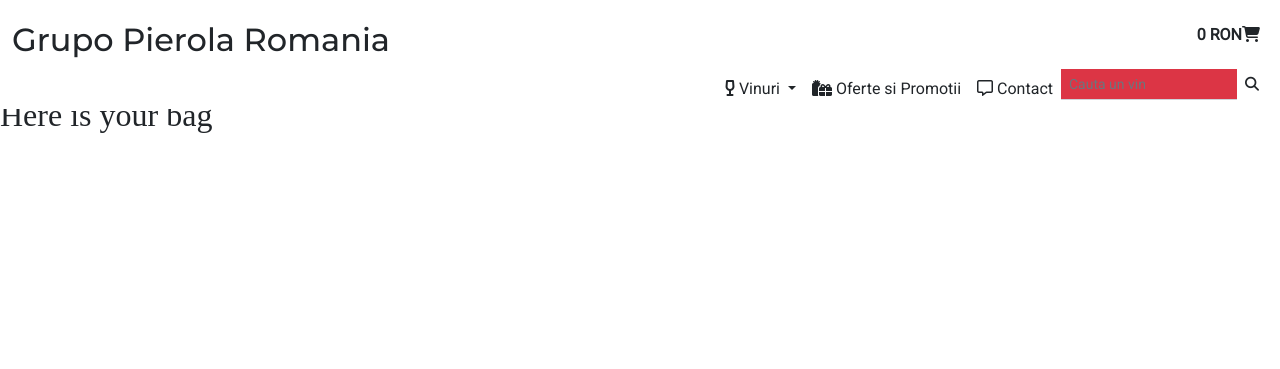
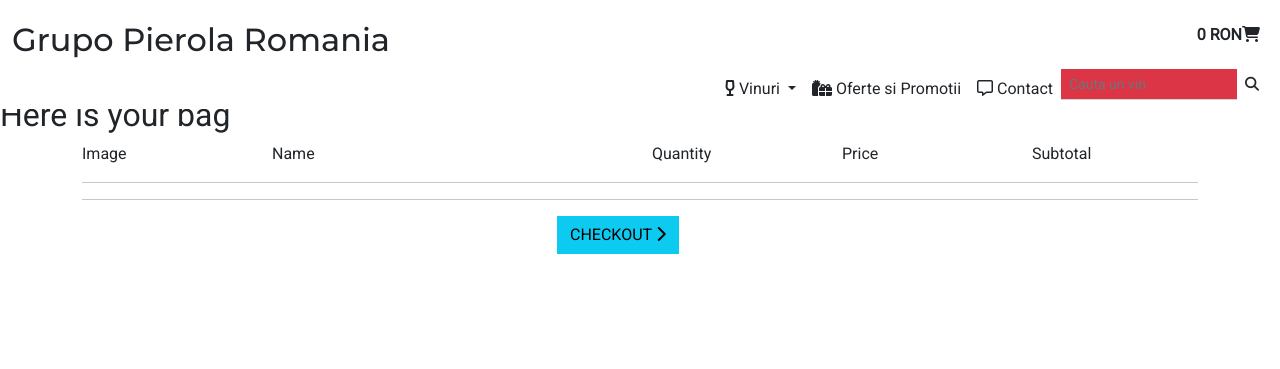
Before and after one commit to BuleandraGeorge/GPR-Official, a Django app: page /bag/ in a window 1280 px wide. Shown: the top 369 px of the page. Run offline with Django 3.2, Linux system fonts and the light colour scheme; some libraries are stand-ins or nearby versions.

Commit message:
Bag Content, edit bag quantity

```diff
--- a/bag/templates/bag/bag.html
+++ b/bag/templates/bag/bag.html
@@ -2,7 +2,113 @@
 {% load static %}
 {% block content %}
 <h2> Here is your bag </h2>
+<div class="container">
+    <div class="row">
+        <div class="col-2">Image</div>
+        <div class="col-4 mx-auto">Name</div>
+        <div class="col-2 mx-auto">Quantity</div>
+        <div class="col-2 mx-auto">Price</div>
+        <div class="col-2 mx-auto">Subtotal</div>
+    </div>
+<hr>
 {% for item in bag_items %}
-    {{item}}
+    <div class="row">
+        <div class="col-2">
+            {% if item.wine.image %}
+                <img src="{{item.wine.image.url}}" class="mx-auto" style="height:9rem; width:3rem;" alt="{{wine.name}}">
+            {% else %}
+                <img src="{{MEDIA_URL}}no_img.jpg" width="100rem" height="100rem" >
+            {% endif %}
+        </div>
+        <div class="col-4 my-auto">
+            <p>{{item.wine.name}}</p>
+            <p>{{item.size}}</p>
+        </div>
+        <div class="col-2 my-auto">
+            <form method="POST" action="{% url 'edit_bag' item.wine.id %}" id="form_{{ item.wine.id }}">
+                    {% csrf_token %}
+            <div class="input-group input-group-sm">
+                <div class="input-group-preppend">
+                    <button
+                    class="decrement-qty btn btn-dark rounded-0 btn-sm" data-item_id="{{ item.wine.id }}"
+                    id="decrement-qty_{{ item.wine.id }}">
+                    <i class="fas fa-minus"></i>
+                    </button>
+                </div>
+                    <input class="form-control qty_input text-center" type="number" value="{{item.qty}}" min="0" max="99" id="id_input_{{item.wine.id}}" name="quantity" data-item_id="{{item.wine.id}}">
+                    <input type="hidden" value="{{item.size}}" name="size">
+
+                <div class="input-group-append mr-1">
+                    <button
+                    class="increment-qty btn btn-dark rounded-0 btn-sm"
+                    data-item_id="{{ item.wine.id }}"
+                    id="increment-qty_{{ item.wine.id }}">
+                    <i class="fas fa-plus"></i>
+                    </button>
+                </div>
+            </div>
+             </form>
+            <p class="mx-auto">
+                <a class="text-decoration-none text-info update_link"
+                id="{{item.wine.id}}">Update</a>
+            </p>
+        </div>
+        <div class="col-2 my-auto">{{item.wine.price}}</div>
+        <div class="col-2 my-auto">Se calculeaza</div>
+    </div>
 {% endfor %}
+<hr>
+<div class="row">
+    <div class="col-2 mx-auto">
+        <a href="#" class="btn btn-info rounded-0">CHECKOUT <i class="fas fa-chevron-right "></i></a>
+    </div>
+</div>
+</div>
 {% endblock %}
+{% block postload_js %}
+<script type="text/javascript">
+    // function that enables or disable the buttons
+$('.update_link').click(function(e){
+    var formId = $(this).attr("id");
+    var form = $(`#form_${formId}`);
+    form.submit();
+})
+function handleEnableDisable(itemId){
+        var currentInput = parseInt($(`#id_input_${itemId}`).val());
+        var qtyAvailable = parseInt($(`#id_input_${itemId}`).data('qty-available'));
+        var minusDisabled = currentInput < 1 ;
+        var plusDisabled = currentInput >= qtyAvailable;
+        $(`#decrement-qty_${itemId}`).prop('disabled', minusDisabled);
+        $(`#increment-qty_${itemId}`).prop('disabled', plusDisabled);
+    }
+// sets the quantity at input and max value
+function maxQtyAvaibleSetter(wineId){
+    var qty = $(`#${wineId} option:selected`).data('quantity_available');
+    $(`#id_input_${wineId}`).data('qty-available', qty);
+    $(`#id_input_${wineId}`).attr('max', qty)
+}
+// enables/disables the buttons on page load
+var allWineInputs = $('.qty_input');
+for (let i=0; i < allWineInputs.length; i++){
+    var wineId = $(allWineInputs[i]).data('item_id');
+    maxQtyAvaibleSetter(wineId);
+    handleEnableDisable(wineId);
+}
+$('.decrement-qty').click(function(e){
+    e.preventDefault();
+    var closestInput = $(this).closest('.input-group').find('.qty_input')[0];
+    var currentValue = parseInt($(closestInput).val());
+    $(closestInput).val(currentValue - 1);
+    var itemId = $(this).data('item_id');
+    handleEnableDisable(itemId);
+});
+$('.increment-qty').click(function(e){
+    e.preventDefault();
+    var closestInput = $(this).closest('.input-group').find('.qty_input')[0];
+    var currentValue = parseInt($(closestInput).val());
+    $(closestInput).val(currentValue + 1);
+    var itemId = $(this).data('item_id');
+    handleEnableDisable(itemId);
+});
+</script>
+{% endblock %}
--- a/bag/urls.py
+++ b/bag/urls.py
@@ -4,5 +4,6 @@
 
 urlpatterns = [
     path('', views.bag_view, name="bag"),
-    path('<int:wine_id>/', views.add_to_bag, name="add_to_bag"),
+    path('add/<int:wine_id>/', views.add_to_bag, name="add_to_bag"),
+    path('edit/<int:wine_id>/', views.edit_bag, name="edit_bag"),
 ]
--- a/bag/views.py
+++ b/bag/views.py
@@ -1,4 +1,4 @@
-from django.shortcuts import render, redirect
+from django.shortcuts import render, redirect, reverse
 from wines.models import wine
 
 
@@ -21,4 +21,17 @@
     else:
         bag[wine_id] = {'size_qty':{size: quantity}}
     request.session['bag'] = bag
+    print(bag)
     return redirect(redirect_url)
+
+def edit_bag(request, wine_id):
+    qty = int(request.POST.get('quantity'))
+    wine_id = str(wine_id)
+    size = request.POST.get('size')
+    bag = request.session.get('bag',{})
+    if qty == 0:
+        bag.pop(wine_id)
+    else:
+        bag[wine_id]['size_qty'][size] = qty
+    request.session['bag'] = bag
+    return redirect(reverse('bag'))
--- a/home/templates/home/home.html
+++ b/home/templates/home/home.html
@@ -54,7 +54,7 @@
                                     <p class="mb-0 ml-auto text-truncate text-right"><strong >{{wine.region}}</strong></p>
                                     <p class="m-0 text-truncate text-right"><strong>{{wine.grape}}</strong></p>
                                     <p class="m-0 text-truncate text-right"><strong>{{wine.price}}RON</strong></p>
-                                    <form method="POST" action="{% url 'add_to_bag' wine.id %}" id="wine-form">
+                                    <form method="POST" action="{% url 'add_to_bag' wine.id %}" id="wine-form_{{wine.id}}">
                                          {% csrf_token %}
                                         <p class="m-0"><select class="form-control form-control-sm size" name="wine_size" id="{{wine.id}}" >
                                         {% for winees in wines_sizes %}
@@ -89,7 +89,7 @@
                         </div>
                         <div class="row mb-1">
                             <div class="col-12">
-                                <input type="submit" form="wine-form" class="btn btn-danger rounded-0 w-100" value="Comanda ACUM!">
+                                <input type="submit" form="wine-form_{{wine.id}}" class="btn btn-danger rounded-0 w-100" value="Comanda ACUM!">
                             </div>
                         </div>
                     </div>
--- a/static/css/base.css
+++ b/static/css/base.css
@@ -1,7 +1,7 @@
 @import url('https://fonts.googleapis.com/css2?family=Montserrat:wght@500&family=Roboto&display=swap');
 body{
     margin-top: 6rem;
-    font-family: 'Roboto, sans-serif';
+    font-family: 'Roboto', 'sans-serif';
 
 }
 .font-header{
```
Also changed, not shown: db.sqlite3.
